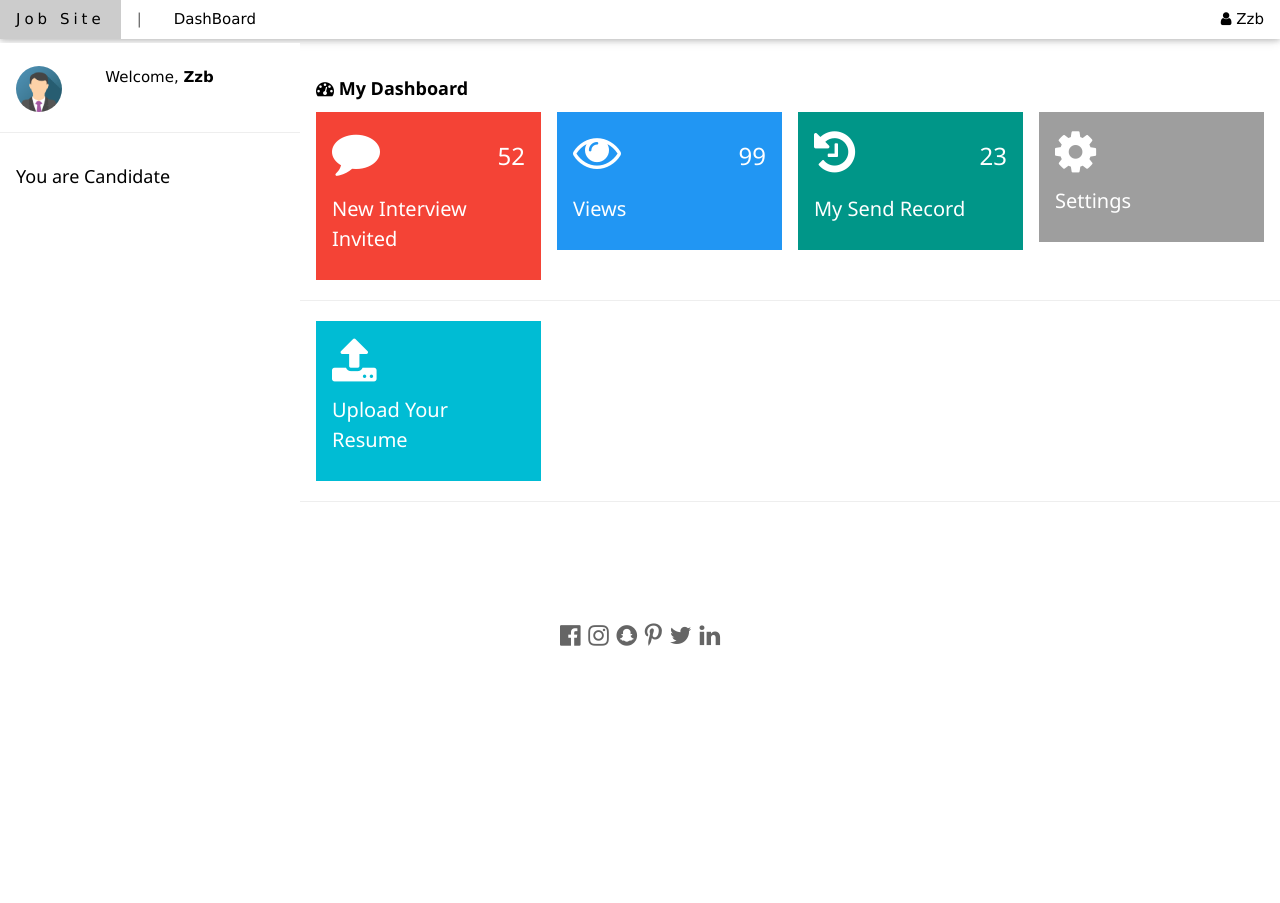
After one commit to zzzbbb55/job_site, a Django app: page /dashboard/ in a window 1280 px wide. The commit adds this page. Run offline with Django 3.2, Linux system fonts and the light colour scheme.

Commit message:
add login page ,register page, dashboard page, recuiter page frontend

```diff
--- a/job_site/settings.py
+++ b/job_site/settings.py
@@ -25,7 +25,7 @@ SECRET_KEY = '_=o3ne_$okj-c!_#l5n5t^-2trr22k+&w*k56wc%xi__*cq-3!'
 # SECURITY WARNING: don't run with debug turned on in production!
 DEBUG = True
 
-ALLOWED_HOSTS = []
+ALLOWED_HOSTS = ["64.64.249.81"]
 
 
 # Application definition
--- a/job_site/templates/base.html
+++ b/job_site/templates/base.html
@@ -1,5 +1,4 @@
 {% load static %}
-<!DOCTYPE html>
 <html lang="en">
 <title>Job Site</title>
 <meta charset="UTF-8">
@@ -18,10 +17,13 @@
 <div class="w3-top">
     <div class="w3-bar w3-white w3-card" id="myNavbar">
       <a href="/index" class="w3-bar-item w3-button w3-wide">Job Site</a>
+      <a href="#" class="w3-bar-item w3-button w3-opacity"> |</a>
+      <a href="/dashboard" class="w3-bar-item w3-button ">DashBoard</a>
+
       <!-- Right-sided navbar links -->
       <div class="w3-right w3-hide-small">
         <!-- <a href="#about" class="w3-bar-item w3-button">ABOUT</a> -->
-        <a href="/my_resume" class="w3-bar-item w3-button"><i class="fa fa-user"></i> Zzb</a>
+        <a href="/login" class="w3-bar-item w3-button"><i class="fa fa-user"></i> Zzb</a>
         <!-- <a href="#work" class="w3-bar-item w3-button"><i class="fa fa-th"></i> Me</a> -->
         <!-- <a href="#pricing" class="w3-bar-item w3-button"><i class="fa fa-usd"></i> PRICING</a>
         <a href="#contact" class="w3-bar-item w3-button"><i class="fa fa-envelope"></i> CONTACT</a> -->
--- /dev/null
+++ b/job_site/templates/dashboard.html
@@ -0,0 +1,98 @@
+{%extends "base.html" %}
+{% load static %}
+    {% block content %}
+<!-- Sidebar/menu -->
+<nav class="w3-sidebar w3-collapse w3-white w3-animate-left" style="z-index:3;width:300px;" id="mySidebar"><br>
+  <div class="w3-container w3-row">
+    <div class="w3-col s4">
+      <img src='{% static "images/avatar3.png" %}' class="w3-circle w3-margin-right" style="width:46px">
+    </div>
+    <div class="w3-col s8 w3-bar">
+      <span>Welcome, <strong>Zzb</strong></span><br>
+    </div>
+  </div>
+  <hr>
+  <div class="w3-container">
+    <h5>You are Candidate</h5>
+  </div>
+  <div class="w3-bar-block">
+    <a href="#" class="w3-bar-item w3-button w3-padding-16 w3-hide-large w3-dark-grey w3-hover-black" onclick="w3_close()" title="close menu"><i class="fa fa-remove fa-fw"></i>  Close Menu</a>
+<!--    <a href="#" class="w3-bar-item w3-button w3-padding w3-blue"><i class="fa fa-users fa-fw"></i>  Overview</a>-->
+<!--    <a href="#" class="w3-bar-item w3-button w3-padding"><i class="fa fa-eye fa-fw"></i>  Views</a>-->
+<!--    <a href="#" class="w3-bar-item w3-button w3-padding"><i class="fa fa-users fa-fw"></i>  Traffic</a>-->
+<!--    <a href="#" class="w3-bar-item w3-button w3-padding"><i class="fa fa-bullseye fa-fw"></i>  Geo</a>-->
+<!--    <a href="#" class="w3-bar-item w3-button w3-padding"><i class="fa fa-diamond fa-fw"></i>  Orders</a>-->
+<!--    <a href="#" class="w3-bar-item w3-button w3-padding"><i class="fa fa-bell fa-fw"></i>  News</a>-->
+<!--    <a href="#" class="w3-bar-item w3-button w3-padding"><i class="fa fa-bank fa-fw"></i>  General</a>-->
+<!--    <a href="#" class="w3-bar-item w3-button w3-padding"><i class="fa fa-history fa-fw"></i>  History</a>-->
+<!--    <a href="#" class="w3-bar-item w3-button w3-padding"><i class="fa fa-cog fa-fw"></i>  Settings</a><br><br>-->
+  </div>
+</nav>
+<div class="w3-main" style="margin-left:300px;margin-top:43px;">
+
+  <!-- Header -->
+  <header class="w3-container" style="padding-top:22px">
+    <h5><b><i class="fa fa-dashboard"></i> My Dashboard</b></h5>
+  </header>
+
+  <div class="w3-row-padding w3-margin-bottom">
+    <div class="w3-quarter">
+      <div class="w3-container w3-red w3-padding-16">
+        <div class="w3-left"><i class="fa fa-comment w3-xxxlarge"></i></div>
+        <div class="w3-right">
+          <h3>52</h3>
+        </div>
+        <div class="w3-clear"></div>
+        <h4>New Interview Invited</h4>
+      </div>
+    </div>
+    <div class="w3-quarter">
+      <div class="w3-container w3-blue w3-padding-16">
+        <div class="w3-left"><i class="fa fa-eye w3-xxxlarge"></i></div>
+        <div class="w3-right">
+          <h3>99</h3>
+        </div>
+        <div class="w3-clear"></div>
+        <h4>Views</h4>
+      </div>
+    </div>
+    <div class="w3-quarter">
+      <div class="w3-container w3-teal w3-padding-16">
+        <div class="w3-left"><i class="fa fa-history w3-xxxlarge"></i></div>
+        <div class="w3-right">
+          <h3>23</h3>
+        </div>
+        <div class="w3-clear"></div>
+        <h4>My Send Record</h4>
+      </div>
+    </div>
+    <div class="w3-quarter">
+      <div class="w3-container w3-grey w3-text-white w3-padding-16">
+        <div class="w3-left"><i class="fa fa-cog w3-xxxlarge"></i></div>
+        <div class="w3-right">
+<!--          <h3>50</h3>-->
+        </div>
+        <div class="w3-clear"></div>
+        <h4>Settings</h4>
+      </div>
+    </div>
+  </div>
+<hr>
+<div class="w3-row-padding w3-margin-bottom">
+
+    <div class="w3-quarter">
+      <div class="w3-container w3-cyan w3-text-white w3-padding-16">
+        <div class="w3-left"><i class="fa fa-upload w3-xxxlarge"></i></div>
+        <div class="w3-right">
+<!--          <h3>50</h3>-->
+        </div>
+        <div class="w3-clear"></div>
+        <h4>Upload Your Resume</h4>
+      </div>
+    </div>
+  </div>
+  <hr>
+
+
+</div>
+{% endblock %}
--- a/job_site/urls.py
+++ b/job_site/urls.py
@@ -17,6 +17,11 @@ from django.contrib import admin
 from django.urls import path, re_path
 from . import views
 urlpatterns = [
-    re_path(r'^index/$', views.hello, name='index'),
+    path("", views.hello, name='empty'),
+    re_path(r'^index/$', views.index, name='index'),
     re_path(r'^my_resume/$', views.my_resume, name='resume'),
+    re_path(r'^recruiter_page/$', views.recruiter_page, name='recruiter_page'),
+    re_path(r'^dashboard/$', views.dashboard, name='dashboard'),
+    re_path(r'^login/$', views.login, name='login'),
+    re_path(r'^register/$', views.register, name='register'),
 ]
--- a/job_site/views.py
+++ b/job_site/views.py
@@ -1,7 +1,14 @@
 from django.http import HttpResponse
-from django.shortcuts import render
+from django.shortcuts import render, redirect
+from django.urls import reverse
+
 
 def hello(request):
+    context          = {}
+    context['hello'] = 'Hello World!'
+    return redirect(reverse("index"))
+
+def index(request):
     context          = {}
     context['hello'] = 'Hello World!'
     return render(request, 'index.html', context)
@@ -9,4 +16,24 @@ def hello(request):
 def my_resume(request):
     context          = {}
     context['hello'] = 'Hello World!'
-    return render(request, 'resume.html', context)
+    return render(request, 'dashboard.html', context)
+
+def recruiter_page(request):
+    context          = {}
+    context['hello'] = 'Hello World!'
+    return render(request, 'recruiter_page.html', context)
+
+def dashboard(request):
+    context          = {}
+    context['hello'] = 'Hello World!'
+    return render(request, 'dashboard.html', context)
+
+def login(request):
+    context          = {}
+    context['hello'] = 'Hello World!'
+    return render(request, 'login_page.html', context)
+
+def register(request):
+    context          = {}
+    context['hello'] = 'Hello World!'
+    return render(request, 'register_page.html', context)
```
Also changed, not shown: job_site/templates/index.html (+4 -47 lines), job_site/templates/login_page.html (added, +36 -0 lines), job_site/templates/recruiter_page.html (added, +130 -0 lines), job_site/templates/register_page.html (added, +43 -0 lines).
